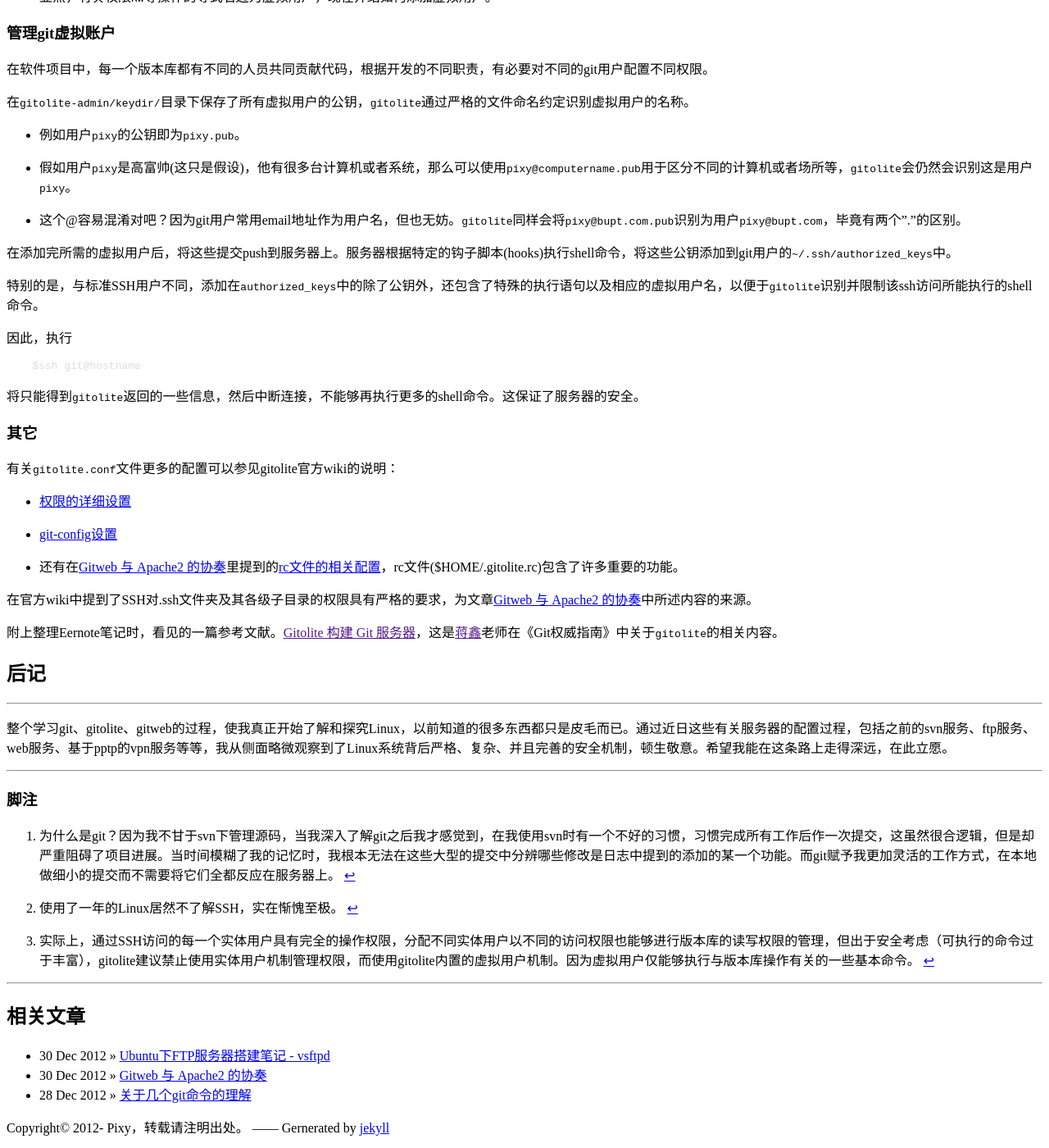
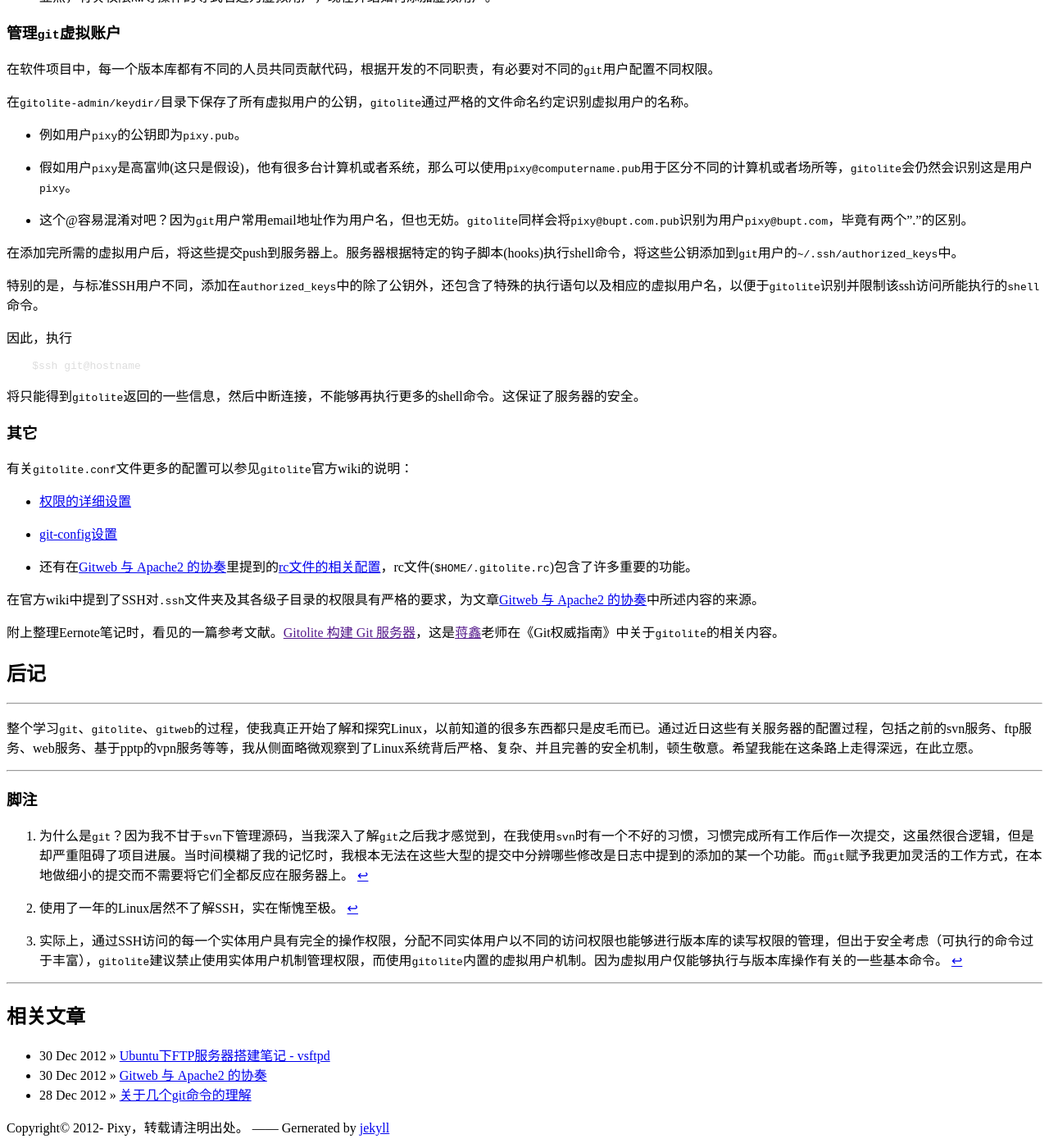
Before and after one commit to pixystone/pixystone.github.com, a Jekyll site: the page built from _posts/2013-01-12-git-server-configure-based-on-gitolite.md, in a window 1280 px wide and 1400 px high, scrolled down 1753 px. Shown: the whole window at 82% size. Built offline with Jekyll 4.4.1, drawn with Linux system fonts in a browser that asks for light colours; some of the changed text lies outside the part shown.

```diff
--- a/_posts/2013-01-12-git-server-configure-based-on-gitolite.md
+++ b/_posts/2013-01-12-git-server-configure-based-on-gitolite.md
@@ -12,16 +12,16 @@ tags: [git, gitolite, ssh]
 
 实际上这几天正在玩[Python Challenge]()，目前停留在7，不想去搜答案了，慢慢地玩。所以有心将每一题的思路记下来，那么在此之前，我必须完成这篇文章:)
 
-关于gitolite，在[关于]({/about.html)中提到的背景下，由于项目需要在多台计算机之间管理源码，所以必须有一台支持git的服务器。[^1]
+关于`gitolite`，在[关于]({/about.html)中提到的背景下，由于项目需要在多台计算机之间管理源码，所以必须有一台支持`git`的服务器。[^1]
 
 ## SSH协议
 ---
 
 在开始`git`与`gitolite`之前，首先应该知道什么是SSH。这不难，我知道它是`Secure Shell`，但是在此之前我并不知道它是如何运作的。[^2]
 
-通过SSH协议，可以在远程Unix计算机上执行shell命令，甚至其它更多的扩展功能在远程实现。
+通过SSH协议，可以在远程Unix计算机上执行`shell`命令，甚至其它更多的扩展功能在远程实现。
 
-而`gitolite`的工作原理，正是通过SSH协议访问远程服务器上名为`git`的用户，在远程执行shell命令操作`gitolite`程序完成管理或者读取版本库等工作。因此，在配置`gitolite`之前，必须清楚SSH如何使用。不幸的是，鄙人在这无视了[gitolite官方文档]中的[忠告]，走了不少弯路。
+而`gitolite`的工作原理，正是通过SSH协议访问远程服务器上名为`git`的用户，在远程执行`shell`命令操作`gitolite`程序完成管理或者读取版本库等工作。因此，在配置`gitolite`之前，必须清楚SSH如何使用。不幸的是，鄙人在这无视了[gitolite官方文档]中的[忠告]，走了不少弯路。
 
 远程账户的`home`目录下通常会有`.ssh`文件夹，用于保存SSH相关的配置，以及能够访问本机的授权公钥集`authorized_keys`文件。需要访问该远程计算机的本地计算机可以由`ssh-keygen`生成基于RSA的密钥对——公钥和密钥，将公钥写入远程计算机的`authorized_keys`中，之后便不再需要输入密码即可直接使用SSH协议在远程执行相关的命令了。
 
@@ -56,17 +56,17 @@ tags: [git, gitolite, ssh]
 
     `gitolite-admin`这个版本库是默认生成的，用于管理`gitolite`。其中包括：
 
-    - gitolite-admin/conf/gitolite.conf
+    - `gitolite-admin/conf/gitolite.conf`
         用于所有版本库的管理、虚拟用户权限设置等
 
-    - gitolite-admin/keydir/user1.pub,user2.pub
+    - `gitolite-admin/keydir/user1.pub,user2.pub`
         虚拟用户的公钥，`gitolite`会自动在每一次push后将这些公钥写入`git`用户的`~/.ssh/authorized_keys`中。
 
-    接下来将简单介绍gitolite-admin实现的功能。
+    接下来将简单介绍`gitolite-admin`实现的功能。
 
 ### 版本库管理
 
-在`gitolite-admin/conf/gitolite.conf`文件中，已经预先包含了gitolite-admin库和testing库相关的配置内容，颇具参考价值。
+在`gitolite-admin/conf/gitolite.conf`文件中，已经预先包含了`gitolite-admin`库和`testing`库相关的配置内容，颇具参考价值。
 
 - 添加一行不存在的版本库名字，即可添加新库。
 
@@ -75,9 +75,9 @@ tags: [git, gitolite, ssh]
 
     显然，有关权限`RW`等操作的等式右边为虚拟用户，现在介绍如何添加虚拟用户。
 
-### 管理git虚拟账户
+### 管理`git`虚拟账户
 
-在软件项目中，每一个版本库都有不同的人员共同贡献代码，根据开发的不同职责，有必要对不同的git用户配置不同权限。
+在软件项目中，每一个版本库都有不同的人员共同贡献代码，根据开发的不同职责，有必要对不同的`git`用户配置不同权限。
 
 在`gitolite-admin/keydir/`目录下保存了所有虚拟用户的公钥，`gitolite`通过严格的文件命名约定识别虚拟用户的名称。
 
@@ -85,11 +85,11 @@ tags: [git, gitolite, ssh]
 
 - 假如用户`pixy`是高富帅(这只是假设)，他有很多台计算机或者系统，那么可以使用`pixy@computername.pub`用于区分不同的计算机或者场所等，`gitolite`会仍然会识别这是用户`pixy`。
 
-- 这个@容易混淆对吧？因为git用户常用email地址作为用户名，但也无妨。`gitolite`同样会将`pixy@bupt.com.pub`识别为用户`pixy@bupt.com`，毕竟有两个"."的区别。
+- 这个@容易混淆对吧？因为`git`用户常用email地址作为用户名，但也无妨。`gitolite`同样会将`pixy@bupt.com.pub`识别为用户`pixy@bupt.com`，毕竟有两个"."的区别。
 
-在添加完所需的虚拟用户后，将这些提交push到服务器上。服务器根据特定的钩子脚本(hooks)执行shell命令，将这些公钥添加到git用户的`~/.ssh/authorized_keys`中。
+在添加完所需的虚拟用户后，将这些提交push到服务器上。服务器根据特定的钩子脚本(hooks)执行shell命令，将这些公钥添加到`git`用户的`~/.ssh/authorized_keys`中。
 
-特别的是，与标准SSH用户不同，添加在`authorized_keys`中的除了公钥外，还包含了特殊的执行语句以及相应的虚拟用户名，以便于`gitolite`识别并限制该ssh访问所能执行的shell命令。
+特别的是，与标准SSH用户不同，添加在`authorized_keys`中的除了公钥外，还包含了特殊的执行语句以及相应的虚拟用户名，以便于`gitolite`识别并限制该ssh访问所能执行的`shell`命令。
 
 因此，执行
 
@@ -100,22 +100,22 @@ tags: [git, gitolite, ssh]
 
 ### 其它
 
-有关`gitolite.conf`文件更多的配置可以参见gitolite官方wiki的说明：
+有关`gitolite.conf`文件更多的配置可以参见`gitolite`官方wiki的说明：
 
 - [权限的详细设置](http://sitaramc.github.com/gitolite/rules.html)
 
 - [git-config设置](http://sitaramc.github.com/gitolite/git-config.html)
 
-- 还有在[Gitweb 与 Apache2 的协奏](% post_url 2012-12-30-gitweb-works-with-apache2 %})里提到的[rc文件的相关配置](http://sitaramc.github.com/gitolite/rc.html)，rc文件($HOME/.gitolite.rc)包含了许多重要的功能。
+- 还有在[Gitweb 与 Apache2 的协奏](% post_url 2012-12-30-gitweb-works-with-apache2 %})里提到的[rc文件的相关配置](http://sitaramc.github.com/gitolite/rc.html)，rc文件(`$HOME/.gitolite.rc`)包含了许多重要的功能。
 
-在官方wiki中提到了SSH对.ssh文件夹及其各级子目录的权限具有严格的要求，为文章[Gitweb 与 Apache2 的协奏](% post_url 2012-12-30-gitweb-works-with-apache2 %})中所述内容的来源。
+在官方wiki中提到了SSH对`.ssh`文件夹及其各级子目录的权限具有严格的要求，为文章[Gitweb 与 Apache2 的协奏](% post_url 2012-12-30-gitweb-works-with-apache2 %})中所述内容的来源。
 
 附上整理Eernote笔记时，看见的一篇参考文献。[Gitolite 构建 Git 服务器]()，这是[蒋鑫]()老师在《Git权威指南》中关于`gitolite`的相关内容。
 
 ## 后记
 ---
 
-整个学习git、gitolite、gitweb的过程，使我真正开始了解和探究Linux，以前知道的很多东西都只是皮毛而已。通过近日这些有关服务器的配置过程，包括之前的svn服务、ftp服务、web服务、基于pptp的vpn服务等等，我从侧面略微观察到了Linux系统背后严格、复杂、并且完善的安全机制，顿生敬意。希望我能在这条路上走得深远，在此立愿。
+整个学习`git`、`gitolite`、`gitweb`的过程，使我真正开始了解和探究Linux，以前知道的很多东西都只是皮毛而已。通过近日这些有关服务器的配置过程，包括之前的svn服务、ftp服务、web服务、基于pptp的vpn服务等等，我从侧面略微观察到了Linux系统背后严格、复杂、并且完善的安全机制，顿生敬意。希望我能在这条路上走得深远，在此立愿。
 
 
 
@@ -123,11 +123,11 @@ tags: [git, gitolite, ssh]
 
 ### 脚注
 
-[^1]: 为什么是git？因为我不甘于svn下管理源码，当我深入了解git之后我才感觉到，在我使用svn时有一个不好的习惯，习惯完成所有工作后作一次提交，这虽然很合逻辑，但是却严重阻碍了项目进展。当时间模糊了我的记忆时，我根本无法在这些大型的提交中分辨哪些修改是日志中提到的添加的某一个功能。而git赋予我更加灵活的工作方式，在本地做细小的提交而不需要将它们全都反应在服务器上。
+[^1]: 为什么是`git`？因为我不甘于`svn`下管理源码，当我深入了解`git`之后我才感觉到，在我使用`svn`时有一个不好的习惯，习惯完成所有工作后作一次提交，这虽然很合逻辑，但是却严重阻碍了项目进展。当时间模糊了我的记忆时，我根本无法在这些大型的提交中分辨哪些修改是日志中提到的添加的某一个功能。而`git`赋予我更加灵活的工作方式，在本地做细小的提交而不需要将它们全都反应在服务器上。
 
 [^2]: 使用了一年的Linux居然不了解SSH，实在惭愧至极。
 
-[^3]: 实际上，通过SSH访问的每一个实体用户具有完全的操作权限，分配不同实体用户以不同的访问权限也能够进行版本库的读写权限的管理，但出于安全考虑（可执行的命令过于丰富），gitolite建议禁止使用实体用户机制管理权限，而使用gitolite内置的虚拟用户机制。因为虚拟用户仅能够执行与版本库操作有关的一些基本命令。
+[^3]: 实际上，通过SSH访问的每一个实体用户具有完全的操作权限，分配不同实体用户以不同的访问权限也能够进行版本库的读写权限的管理，但出于安全考虑（可执行的命令过于丰富），`gitolite`建议禁止使用实体用户机制管理权限，而使用`gitolite`内置的虚拟用户机制。因为虚拟用户仅能够执行与版本库操作有关的一些基本命令。
 
 
 
```
